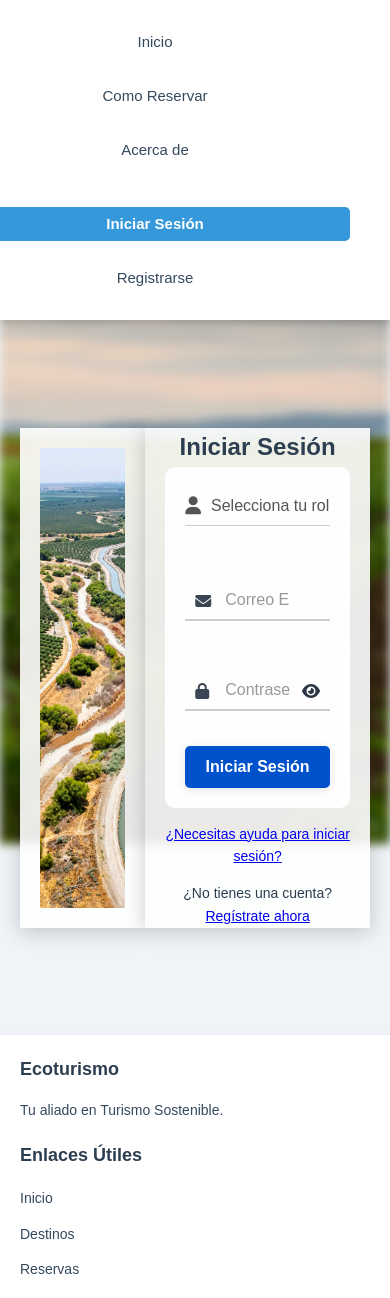
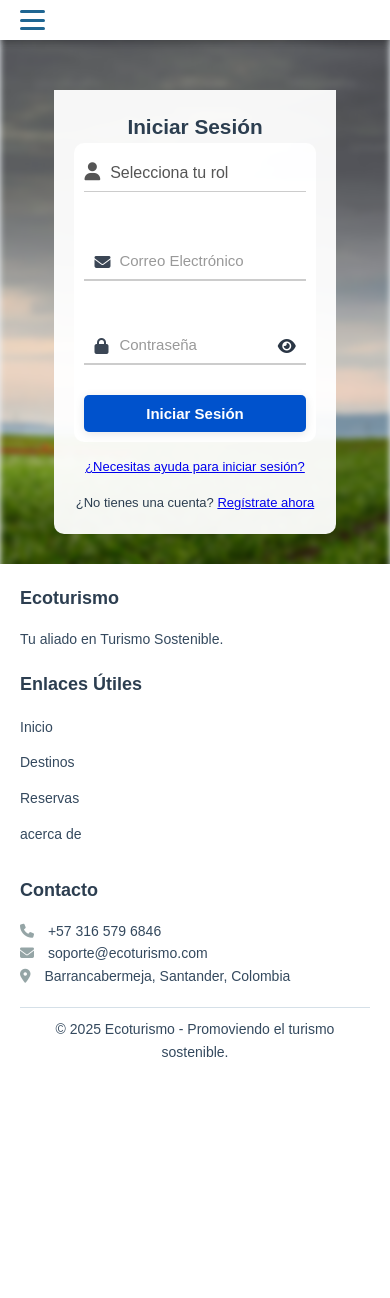
Before and after one commit to andresingenieroinformatico/Ecoturismo, a Flask app: page /login in a window 390 px wide. Shown: the top 1298 px of the page. After the commit the page ends 1057 px from the top, so only its background shows below. Run offline with Flask 3, Linux system fonts and the light colour scheme.

Commit message:
se actualizaron algunos css

```diff
--- a/app.py
+++ b/app.py
@@ -77,7 +77,7 @@ def login():
             return render_template('login.html')
 
         user=is_exists(email, supabase)
-
+        print(user)
         if bcrypt.check_password_hash(user['data'][0]['contrasena'], password) and user['exists']:
             session['email'] = user['data'][0]['correo']
             session['primer_N'] = user['data'][0]['primer_nombre']
@@ -95,14 +95,12 @@ def login():
 @app.route('/index')
 @login_required
 def index():
-    usuario = get_session_user_data()
-    return render_template('index.html', usuario=usuario)
+    return render_template('index.html')
 
 @app.route('/lugares')
 @login_required
 def lugares():
-    user = get_session_user_data()
-    return render_template('lugares.html', user=user)
+    return render_template('lugares.html')
 
 @app.route('/about')
 def about():
--- a/static/css/barra_navegacion.css
+++ b/static/css/barra_navegacion.css
@@ -1,23 +1,49 @@
+/* ===== Estilos base ===== */
+body {
+    margin: 0;
+    font-family: 'Segoe UI', Roboto, sans-serif;
+}
 
 .navbar {
     display: flex;
     justify-content: space-between;
     align-items: center;
-    padding: 20px 0;
-    width: 100%;
-    max-width: 1200px;
-    margin: 0 auto;
+    padding: 12px 30px;
+    background-color: #ffffff;
+    box-shadow: 0 2px 5px rgba(0,0,0,0.1);
+    position: sticky;
+    top: 0;
+    z-index: 100;
+}
+
+/* ===== Menús ===== */
+.navbar-links {
+    display: flex;
+    align-items: center;
+    gap: 40px;
 }
 
 .navbar-menu {
     list-style: none;
     display: flex;
-    align-items: center;
-    justify-content: center;
-    background-color: #ffffff;
-    border-radius: 0;
-    width: auto;
-    margin-right: 80px;
+    gap: 20px;
+    margin: 0;
+    padding: 0;
+}
+
+.nav-link {
+    color: #34495e;
+    text-decoration: none;
+    font-size: 16px;
+    padding: 8px 12px;
+    border-radius: 6px;
+    transition: all 0.3s ease;
+}
+
+.nav-link:hover {
+    background-color: #91c4e6;
+    color: #1f6692;
+    transform: translateY(-2px);
 }
 
 .nav-link.active {
@@ -26,127 +52,101 @@
     font-weight: bold;
 }
 
-.navbar-menu li {
-    margin: 0 15px;
+.register-btn {
+    background-color: #1f6692;
+    color: white;
+    transition: background-color 0.3s ease;
 }
 
-.navbar-menu li:last-child {
-    margin-right: 20px;
+.register-btn:hover {
+    background-color: #3498db;
 }
 
-.navbar-menu a {
-    color: #34495e;
-    text-decoration: none;
-    font-size: 16px;
-    padding: 10px;
-    border-radius: 5px;
-    transition: color 0.3s ease, background-color 0.3s ease, transform 0.2s ease;
-    display: block;
+/* ===== Botón hamburguesa ===== */
+.menu-toggle {
+    display: none;
+    flex-direction: column;
+    justify-content: space-between;
+    width: 25px;
+    height: 20px;
+    cursor: pointer;
+    position: relative;
 }
 
-.navbar-menu a:hover {
-    color: #1f6692;
-    background-color: #91c4e6;
-    transform: translateY(-2px);
+.bar {
+    height: 3px;
+    width: 100%;
+    background-color: #1f6692;
+    border-radius: 5px;
+    transition: all 0.3s ease;
 }
 
-.navbar-menu a:active {
-    color: #182a35;
-    background-color: #e9ecef;
-    transform: translateY(0);
+/* Animación del ícono cuando está abierto */
+.menu-toggle.open .bar:nth-child(1) {
+    transform: rotate(45deg) translateY(8px);
 }
 
-
-.navbar-menu-1 {
-    list-style: none;
-    display: flex;
-    align-items: center;
-    justify-content: center;
-    background-color: #ffffff;
-    border-radius: 0;
-    width: auto;
-    margin-right: 80px;
+.menu-toggle.open .bar:nth-child(2) {
+    opacity: 0;
 }
 
-.navbar-menu-1 li {
-    margin: 0 30px;
+.menu-toggle.open .bar:nth-child(3) {
+    transform: rotate(-45deg) translateY(-8px);
 }
 
-.navbar-menu-1 li:first-child {
-    margin-left: 50px;
-}
+/* ===== Responsivo ===== */
+@media (max-width: 768px) {
+    .menu-toggle {
+        display: flex;
+    }
 
-.navbar-menu-1 a {
-    color: #34495e;
-    text-decoration: none;
-    font-size: 16px;
-    padding: 10px;
-    border-radius: 5px;
-    transition: color 0.3s ease, background-color 0.3s ease, transform 0.2s ease;
-    display: block;
-}
+    .navbar {
+        flex-wrap: wrap;
+        justify-content: space-between;
+        padding: 10px 20px;
+    }
 
-.navbar-menu-1 a:hover {
-    color: #1f6692;
-    background-color: #91c4e6;
-    transform: translateY(-2px);
-}
+    .navbar-links {
+        display: none;
+        width: 100%;
+        flex-direction: column;
+        justify-content: space-between; /* 🔹 Espaciado vertical entre los UL */
+        align-items: center;
+        background-color: #ffffff;
+        border-top: 1px solid #eee;
+        padding: 20px 0;
+        animation: fadeIn 0.3s ease-in-out;
+        min-height: 200px; /* 🔹 Asegura espacio suficiente */
+    }
 
-.navbar-menu-1 a:active {
-    color: #182a35;
-    background-color: #e9ecef;
-    transform: translateY(0);
-}
-
-
-@media (max-width: 768px) {
-    .navbar {
-        padding: 15px 0;
-        flex-direction: column;
+    .navbar-links.active {
+        display: flex;
     }
 
     .navbar-menu {
         flex-direction: column;
         width: 100%;
-        padding: 0;
-        box-shadow: none;
-        border-radius: 0;
-    }
-
-    .navbar-menu li {
-        margin: 10px 0;
-        width: 100%;
-    }
-
-    .navbar-menu li:last-child {
-        margin-right: 0;
-    }
-
-    .navbar-menu a {
-        padding: 5px;
         text-align: center;
-        font-size: 15px;
+        gap: 10px;
     }
 
     .navbar-menu-1 {
         flex-direction: column;
         width: 100%;
-        padding: 0;
-        margin-top: 20px;
+        text-align: center;
+        gap: 10px;
+        margin-top: 10px;
     }
 
-    .navbar-menu-1 li {
-        margin: 10px 0;
+    .nav-link {
         width: 100%;
-    }
-
-    .navbar-menu-1 li:first-child {
-        margin-left: 0;
-    }
-
-    .navbar-menu-1 a {
-        padding: 5px;
-        text-align: center;
-        font-size: 15px;
+        display: block;
+        padding: 10px 0;
+        font-size: 17px;
     }
 }
+
+@keyframes fadeIn {
+    from { opacity: 0; transform: translateY(-10px); }
+    to { opacity: 1; transform: translateY(0); }
+}
--- a/static/css/login.css
+++ b/static/css/login.css
@@ -82,6 +82,11 @@ body::before {
 .login-container {
     flex-direction: column;
     max-width: 450px;
+    border-radius: 0 10px 10px 0;
+}
+
+.image-container{
+    border-radius: 10px 0 0 10px;
 }
 
 
@@ -192,3 +197,102 @@ input[type="text"]::placeholder {
     font-size: 14px;
     text-align: center;
 }
+
+@media (max-width: 1024px) {
+    .login-page {
+        flex-direction: column;
+        height: auto;
+        max-width: 95%;
+    }
+
+    .image-container,
+    .login-container {
+        width: 100%;
+        max-width: 600px;
+        box-shadow: none;
+        padding: 10px;
+    }
+
+    .login-container {
+        border-radius: 0 0 10px 10px;
+    }
+    .image-container{
+        border-radius: 10px 10px 0 0;
+    }
+
+    .image-container img {
+        width: 100%;
+        height: auto;
+        border-radius: 10px;
+    }
+}
+
+@media (max-width: 768px) {
+    body::before {
+        filter: blur(3px);
+    }
+
+    .login-page {
+        margin-top: 20px;
+        padding: 10px;
+    }
+
+    .login-container {
+        width: 100%;
+        max-width: 600px;
+        padding: 15px;
+        background-color: rgba(255, 255, 255, 0.95);
+        border-radius: 0 0 10px 10px;
+    }
+
+    .image-container{
+        border-radius: 10px 10px 0 0;
+    }
+
+    h2 {
+        font-size: 1.5rem;
+        text-align: center;
+    }
+
+    .login-form {
+        gap: 15px;
+        padding: 10px;
+    }
+
+    .form-group input {
+        font-size: 15px;
+        padding: 10px 35px;
+    }
+
+    .btn {
+        font-size: 15px;
+        padding: 10px;
+    }
+}
+
+@media (max-width: 480px) {
+    .login-page {
+        height: auto;
+        flex-direction: column;
+        justify-content: flex-start;
+        border-radius: 10px;
+    }
+
+    .image-container {
+        display: none; /* Oculta la imagen en pantallas muy pequeñas */
+    }
+
+    .login-container {
+        width: 90%;
+        margin: 0 auto;
+        padding: 20px;
+    }
+
+    h2 {
+        font-size: 1.3rem;
+    }
+
+    .help-link, .register-link {
+        font-size: 13px;
+    }
+}
--- a/templates/includes/barra_navegacion.html
+++ b/templates/includes/barra_navegacion.html
@@ -1,41 +1,54 @@
 <!DOCTYPE html>
-<html lang="en">
-
+<html lang="es">
 <head>
+    <meta charset="UTF-8">
+    <meta name="viewport" content="width=device-width, initial-scale=1.0">
     <link rel="stylesheet" href="{{ url_for('static', filename='css/barra_navegacion.css') }}">
+    <title>Barra de Navegación</title>
 </head>
+<body>
 <header>
     <nav class="navbar">
+        <div class="menu-toggle" id="menu-toggle">
+            <span class="bar"></span>
+            <span class="bar"></span>
+            <span class="bar"></span>
+        </div>
+
+        <div class="navbar-links" id="navbar-links">
             <ul class="navbar-menu">
                 <li><a href="/" class="nav-link">Inicio</a></li>
-            <li><a href="{{ url_for('como_reservar') }}" class="nav-link">Como Reservar</a></li>
+                <li><a href="{{ url_for('como_reservar') }}" class="nav-link">Cómo Reservar</a></li>
                 <li><a href="{{ url_for('about') }}" class="nav-link">Acerca de</a></li>
             </ul>
-        <ul class="navbar-menu-1">
+            <ul class="navbar-menu navbar-menu-1">
                 <li><a href="{{ url_for('login') }}" class="nav-link">Iniciar Sesión</a></li>
-            <li><a href="{{ url_for('register') }}" class="nav-link">Registrarse</a></li>
+                <li><a href="{{ url_for('register') }}" class="nav-link register-btn">Registrarse</a></li>
             </ul>
+        </div>
     </nav>
+</header>
 
 <script>
+    // Activar link actual
     document.addEventListener("DOMContentLoaded", function () {
-            const links = document.querySelectorAll('.navbar-menu a');
-            const links1 = document.querySelectorAll('.navbar-menu-1 a');
+        const links = document.querySelectorAll('.nav-link');
         const currentPath = window.location.pathname;
         links.forEach(link => {
-                const linkPath = link.getAttribute('href');
-                if (linkPath === currentPath) {
+            if (link.getAttribute('href') === currentPath) {
                 link.classList.add('active');
             }
         });
-            links1.forEach(link1 => {
-                const linkPath = link1.getAttribute('href');
-                if (linkPath === currentPath) {
-                    link1.classList.add('active');
-                }
     });
+
+    // Mostrar/ocultar menú
+    const menuToggle = document.getElementById('menu-toggle');
+    const navbarLinks = document.getElementById('navbar-links');
+
+    menuToggle.addEventListener('click', () => {
+        menuToggle.classList.toggle('open');
+        navbarLinks.classList.toggle('active');
     });
 </script>
-</header>
-
+</body>
 </html>
```
Also changed, not shown: static/css/barra_inicio_sesion.css (+120 -0 lines), templates/includes/barra_inicio_sesion.html (+32 -7 lines). Lines whose indentation alone changed are shown as unchanged.
